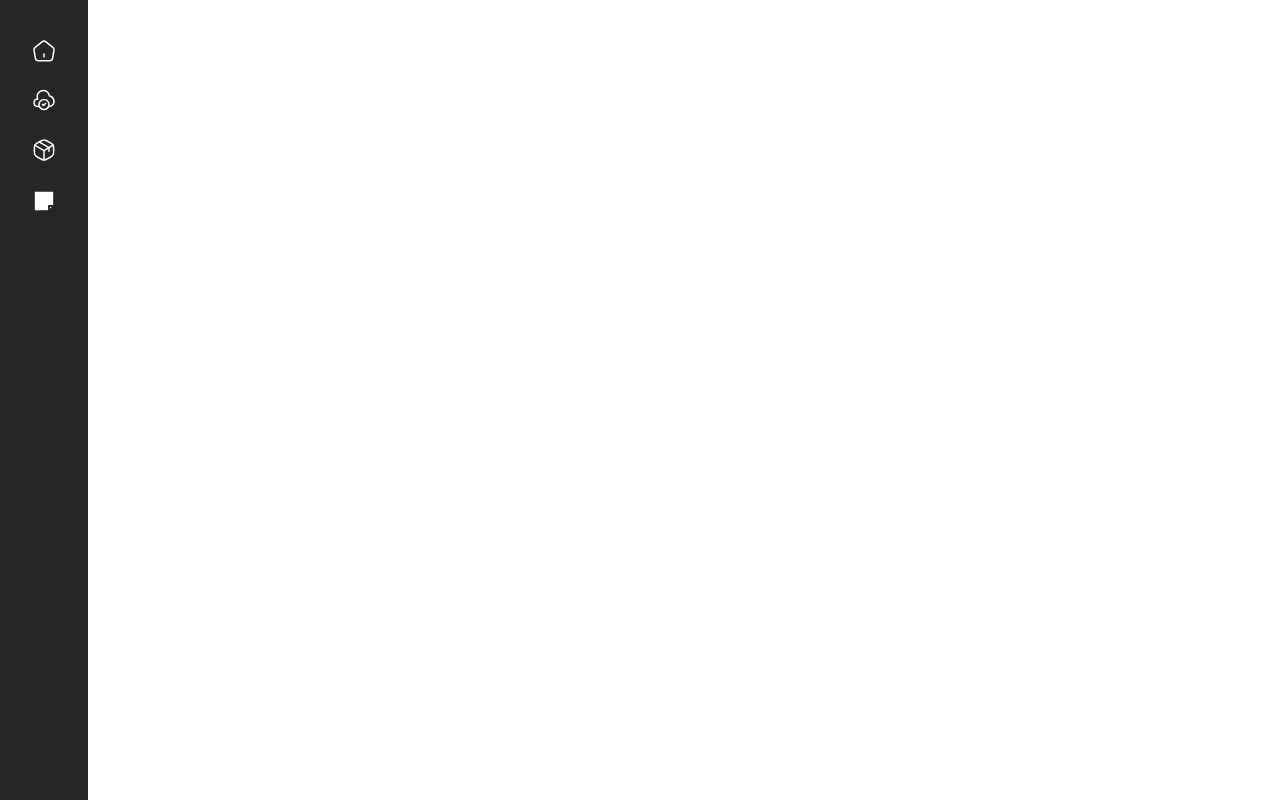
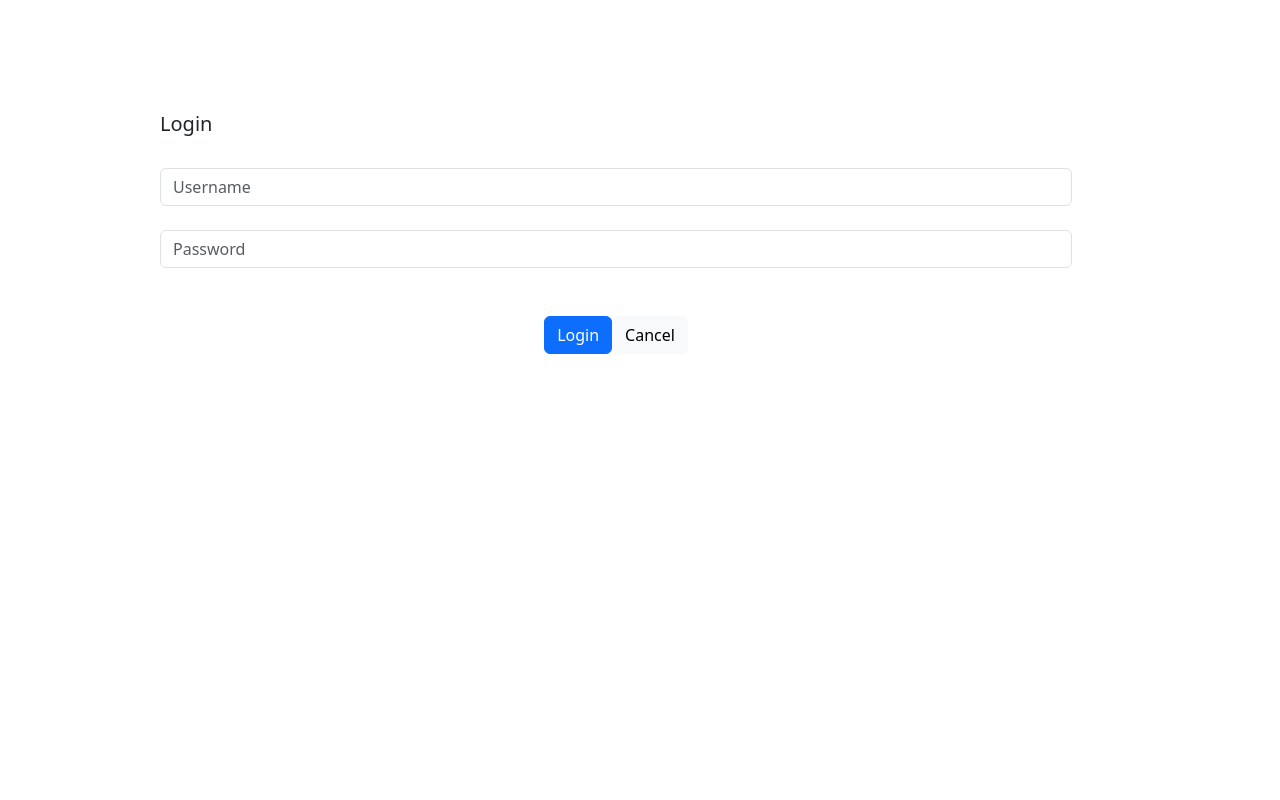
Before and after one commit to oidc-soma/aerosquirrel, a React (Create React App) app in the folder client/: page /login in a window 1280 px wide. Before the commit this address had no page. Built offline with nearby package versions, Linux system fonts and the light colour scheme.

Commit message:
Login page design added

```diff
--- a/client/src/App.js
+++ b/client/src/App.js
@@ -11,6 +11,7 @@ import styled from 'styled-components';
 import AddAccount from './pages/AddAccount';
 import SignUp from './pages/SignUp';
 import Drawer from './pages/Drawer';
+import Login from './pages/Login';
 import AddInstancePrompt from './pages/AddInstancePrompt';
 import { RecoilRoot, atom, selector, useRecoilState, useRecoilValue } from 'recoil';
 import { InventoryAtom } from './atoms';
@@ -21,16 +22,17 @@ function App() {
     <div className="App">
       <RecoilRoot>
       <BrowserRouter>
-      <Navbar />
+
       <Routes>
-        <Route path="/" title="Dashboard - Aerosqirrel" element={<Accounts />}></Route>
-        <Route path="/accounts/*" element={<Accounts />}></Route>
-        <Route path="/inventory/*" element={<Inventory />}></Route>
-        <Route path="/dashboard/*" element={<Dashboard />}></Route>
-        <Route path="/settings/*" element={<Settings />}></Route>
-        <Route path="/signup/*" element={<SignUp />}></Route>
-        <Route path="/drawer/*" element={<Drawer />}></Route>
-        <Route path="/addinst/*" element={<AddInstancePrompt />}></Route>
+        <Route path="/" title="Dashboard - Aerosqirrel" element={<><Navbar /><Accounts /></>}></Route>
+        <Route path="/accounts/*" element={<><Navbar /><Accounts /></>}></Route>
+        <Route path="/inventory/*" element={<><Navbar /><Inventory /></>}></Route>
+        <Route path="/dashboard/*" element={<><Navbar /><Dashboard /></>}></Route>
+        <Route path="/settings/*" element={<><Navbar /><Settings /></>}></Route>
+        <Route path="/signup/*" element={<><SignUp /></>}></Route>
+        <Route path="/login/*" element={<><Login /></>}></Route>
+        <Route path="/drawer/*" element={<><Navbar /><Drawer /></>}></Route>
+        <Route path="/addinst/*" element={<><Navbar /><AddInstancePrompt /></>}></Route>
       </Routes>
       </BrowserRouter>
       </RecoilRoot>
--- /dev/null
+++ b/client/src/pages/Login.css
@@ -0,0 +1,8 @@
+.loginformouter {
+    position: relative;
+    top: 3rem;
+    left: 10rem;
+    width: 75vw;
+    margin-right: 3rem;
+    padding-right: 3rem;
+}
--- /dev/null
+++ b/client/src/pages/Login.tsx
@@ -0,0 +1,43 @@
+import React from "react";
+import styled from "styled-components";
+import Form from "react-bootstrap/Form";
+import { Button } from "react-bootstrap";
+import './Login.css';
+
+const LoginLabel = styled.h1`
+  position: absolute;
+  top: 4rem;
+  font-size: 20px;
+`;
+
+function Login() {
+
+    return (
+      <>
+        <div className="loginformouter">
+          <LoginLabel>Login</LoginLabel>
+          <br />
+          <br />
+          <br />
+          <br />
+          <br />
+          <Form>
+            <Form.Group controlId="signupForm.ControlInput">
+              <Form.Control type="text" placeholder="Username"></Form.Control>
+              <br />
+              <Form.Control
+                type="password"
+                placeholder="Password"
+              ></Form.Control>
+              <br />
+              <br />
+              <Button>Login</Button>
+              <Button variant="light">Cancel</Button>
+            </Form.Group>
+          </Form>
+        </div>
+      </>
+    );
+}
+
+export default Login;
```
